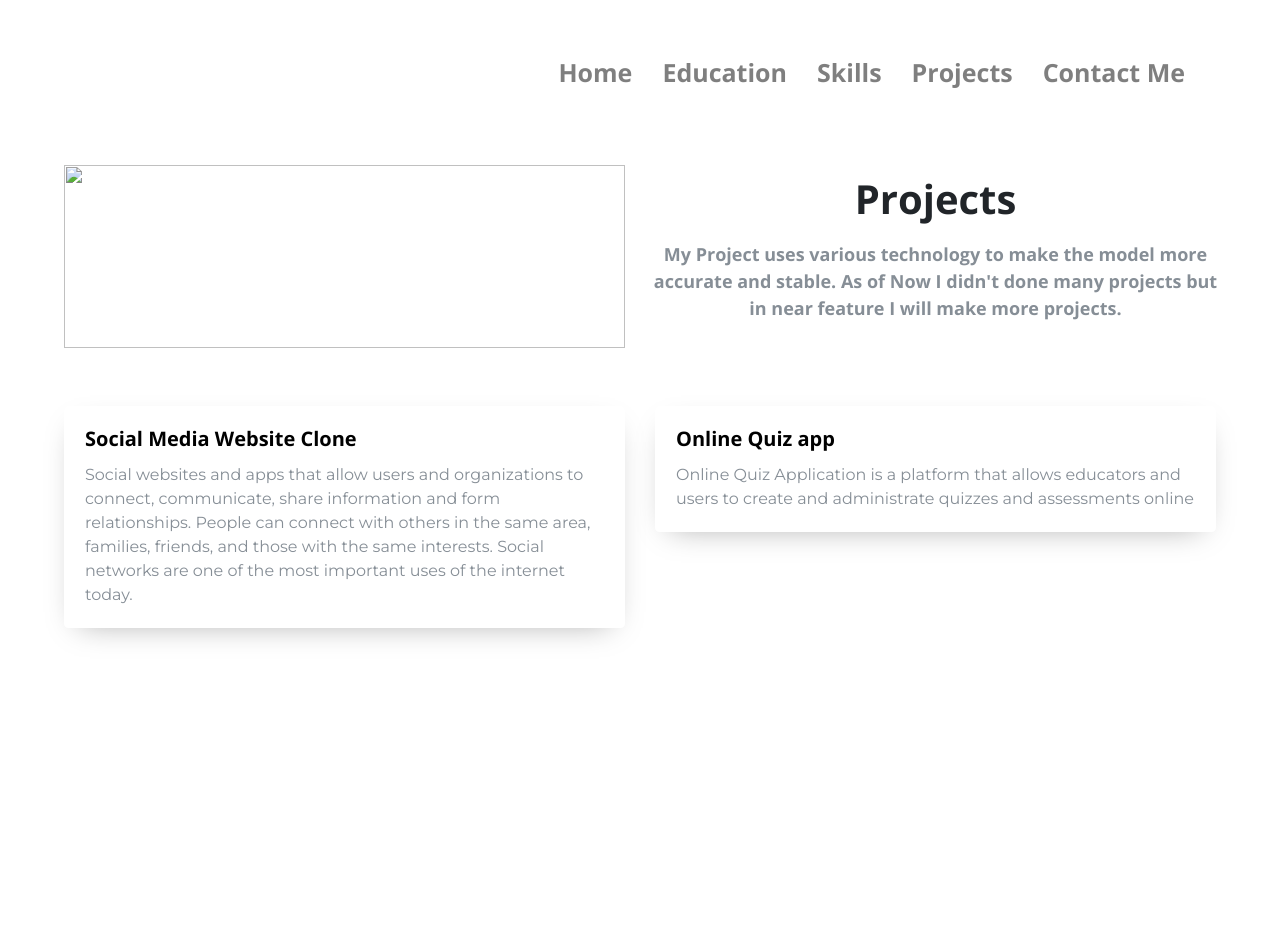
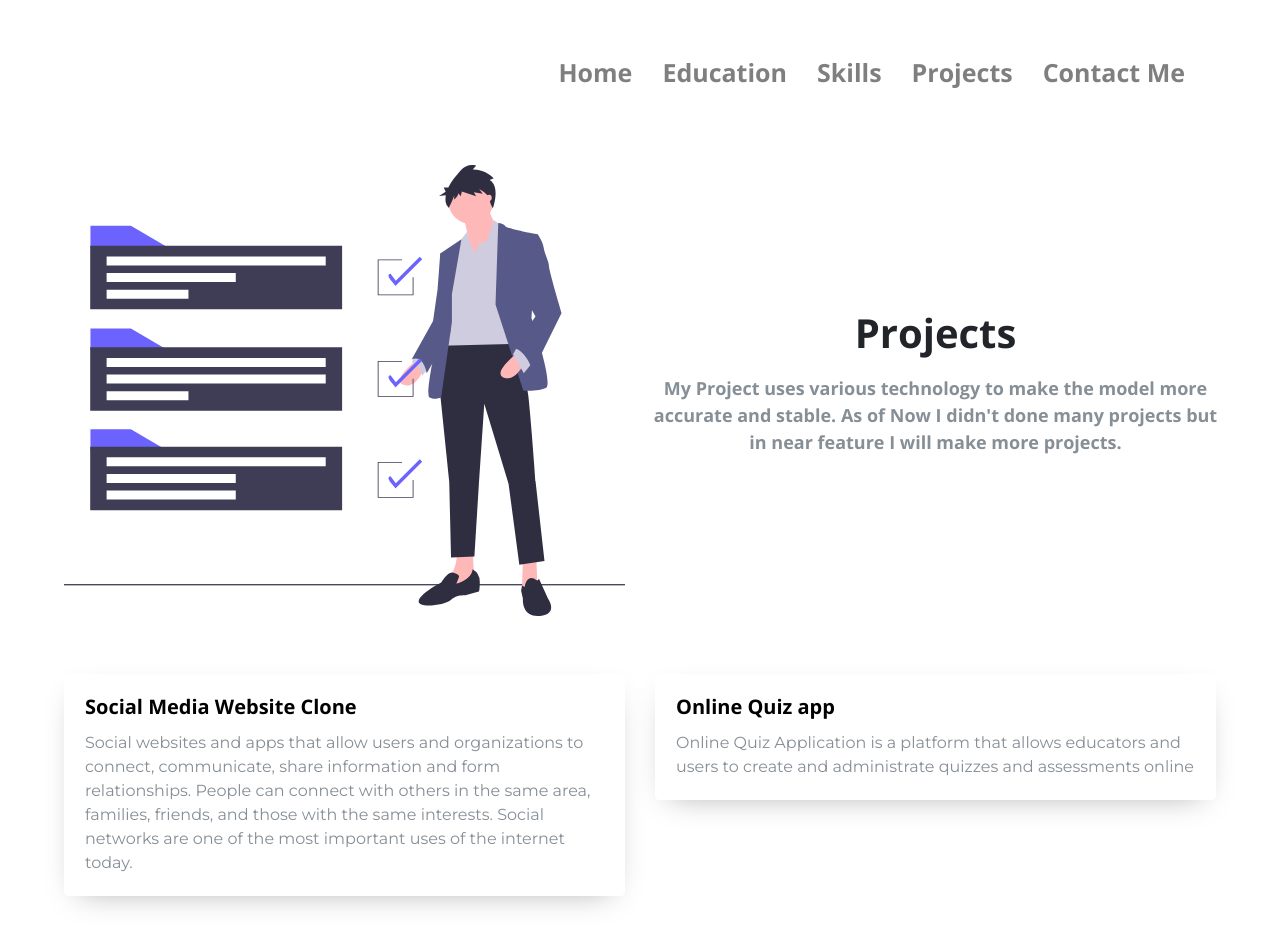
Before and after one commit to JAYASURIYA21/PORTFOLIO, a plain HTML site: page Project.html in a window 1280 px wide. Before the commit the page ends 800 px from the top, so only its background shows below. Drawn offline with nearby package versions, Linux system fonts and the light colour scheme; a web font is replaced by a local one.

Commit message:
Update Project.html

```diff
--- a/Project.html
+++ b/Project.html
@@ -48,7 +48,7 @@
                 <section id=Projects class="Section1">
                     <div class="row">
                         <div class="col-lg-6 col-md-6">
-                            <img class="projectimage" src="Image/Project.svg" alt="">
+                            <img class="projectimage" src="Project.svg" alt="">
                         </div>
                         <div class="col-lg-6 col-md-6 project-heading">
                           <h1 class = "P-heading">Projects</h1>
```
